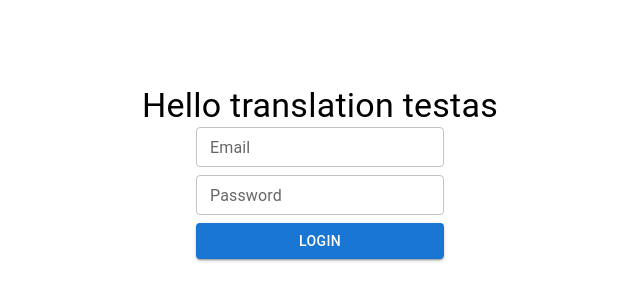
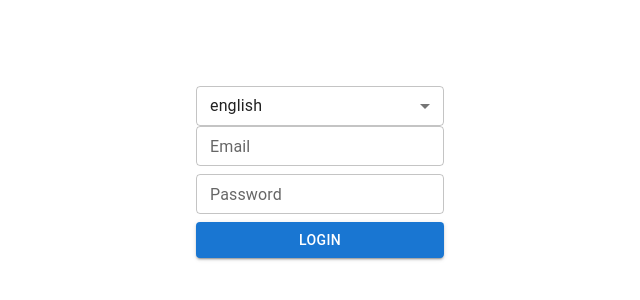
Before and after one commit to MatuleviciusMarius/CA-React, a React (Vite) app: page / in a window 1280 px wide. Shown: the part 228-528 px from the top of the page, without its empty margins (320-960 px from the left). Built offline with nearby package versions, Linux system fonts and the light colour scheme.

Commit message:
language switcher

```diff
--- a/i18n.ts
+++ b/i18n.ts
@@ -1,5 +1,10 @@
 import i18n from "i18next";
 import { initReactI18next } from "react-i18next";
+
+export const supportedLanguages: { [key: string]: string } = {
+  english: "en",
+  lithuanian: "lt",
+} as const;
 
 // the translations
 // (tip move them in a JSON file and import them,
@@ -7,17 +12,15 @@ import { initReactI18next } from "react-i18next";
 const resources = {
   en: {
     translation: {
-      greetings: {
-        hello: "Hello translation testas",
-      },
+      login: "Login",
+      language: "Language",
     },
   },
 
   lt: {
     translation: {
-      greetings: {
-        hello: "Sveiki translation testas",
-      },
+      login: "Prisijungti",
+      language: "Kalba",
     },
   },
 };
--- a/src/App.tsx
+++ b/src/App.tsx
@@ -2,13 +2,15 @@ import { useEffect } from "react";
 import "./App.scss";
 import Router from "./Router/Router";
 import { useTranslation } from "react-i18next";
+import { supportedLanguages } from "../i18n";
 
 function App() {
   const { i18n } = useTranslation();
 
   useEffect(() => {
-    const lng = navigator.language;
-    i18n.changeLanguage(lng);
+    const browserLang = navigator.language.split("-")[0];
+    const isSupported = Object.values(supportedLanguages).includes(browserLang);
+    i18n.changeLanguage(isSupported ? browserLang : "en");
   }, [i18n]);
 
   return <Router />;
--- a/src/Pages/LoginPage/LoginForm/LoginForm.tsx
+++ b/src/Pages/LoginPage/LoginForm/LoginForm.tsx
@@ -1,7 +1,8 @@
 import { useForm } from "react-hook-form";
 import styles from "./LoginForm.module.scss";
-import { Box, Button, TextField, Typography } from "@mui/material";
+import { Box, Button, TextField } from "@mui/material";
 import { useTranslation } from "react-i18next";
+import LanguageSelectDropdown from "../../../components/LanguageSelectDropdown/LanguageSelectDropdown";
 
 type FormData = {
   email: string;
@@ -19,7 +20,7 @@ export default function LoginForm() {
 
   return (
     <Box display={"flex"} alignItems={"center"} justifyContent={"center"} flexDirection={"column"}>
-      <Typography variant="h4">{t("greetings.hello")}</Typography>
+      <LanguageSelectDropdown />
       <form onSubmit={handleSubmit(onSubmit)} className={styles.form}>
         <TextField
           size="small"
@@ -36,7 +37,7 @@ export default function LoginForm() {
           {...register("password", { required: "Password is required" })}
         />
         <Button variant="contained" type="submit">
-          Login
+          {t("login")}
         </Button>
       </form>
     </Box>
--- /dev/null
+++ b/src/components/LanguageSelectDropdown/LanguageSelectDropdown.tsx
@@ -0,0 +1,24 @@
+import { FormControl, MenuItem, Select } from "@mui/material";
+import { useTranslation } from "react-i18next";
+import { SelectChangeEvent } from "@mui/material";
+import { supportedLanguages } from "../../../i18n";
+
+export default function LanguageSelectDropdown() {
+  const { i18n } = useTranslation();
+
+  const handleChange = (event: SelectChangeEvent<string>) => {
+    i18n.changeLanguage(event.target.value);
+  };
+
+  return (
+    <FormControl variant="outlined" size="small" fullWidth>
+      <Select value={i18n.language} onChange={handleChange}>
+        {Object.entries(supportedLanguages).map(([key, value]) => (
+          <MenuItem key={value} value={value}>
+            {key}
+          </MenuItem>
+        ))}
+      </Select>
+    </FormControl>
+  );
+}
```
